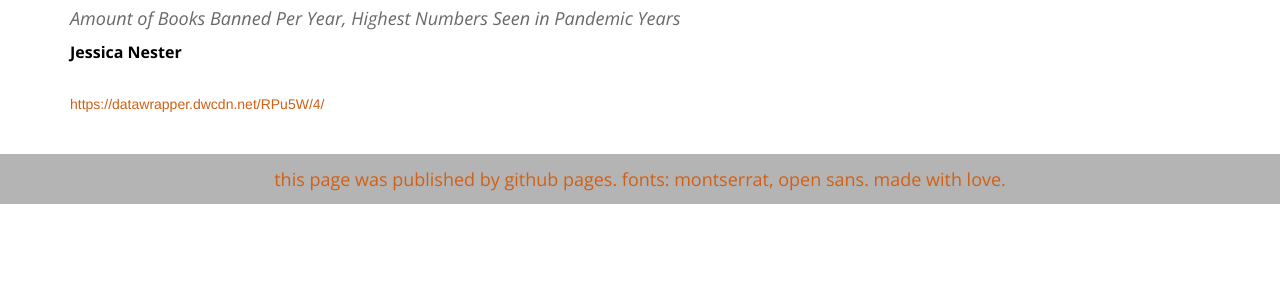
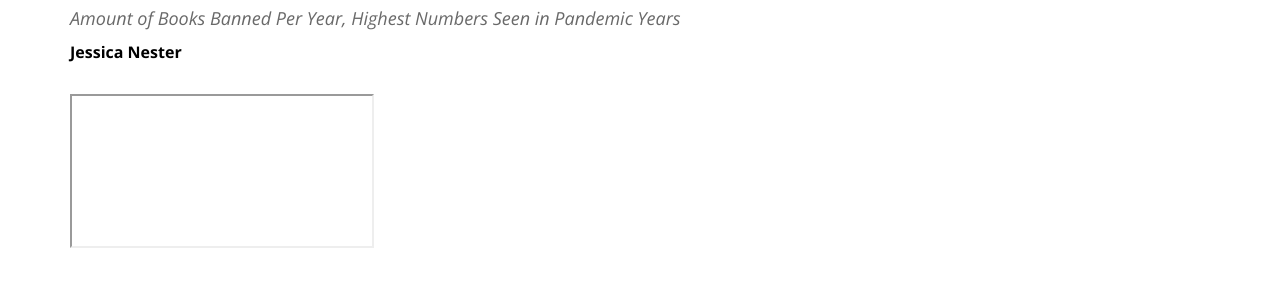
Before and after one commit to jrnester/jnl221_nester, a plain HTML site: page index.html in a window 1280 px wide. Shown: the part 167-454 px from the top of the page. Drawn offline with nearby package versions, Linux system fonts and the light colour scheme.

Commit message:
Update index.html
initial comment, adds index

```diff
--- a/index.html
+++ b/index.html
@@ -29,7 +29,7 @@ or displaying student work. -->
 		<p class="subhed">Amount of Books Banned Per Year, Highest Numbers Seen in Pandemic Years</p>
 		<p class="byline">Jessica Nester</p>
 
-		https://datawrapper.dwcdn.net/RPu5W/4/
+		<iframe title=https://datawrapper.dwcdn.net/RPu5W/4/</script>
 
 	</div>
 
```
